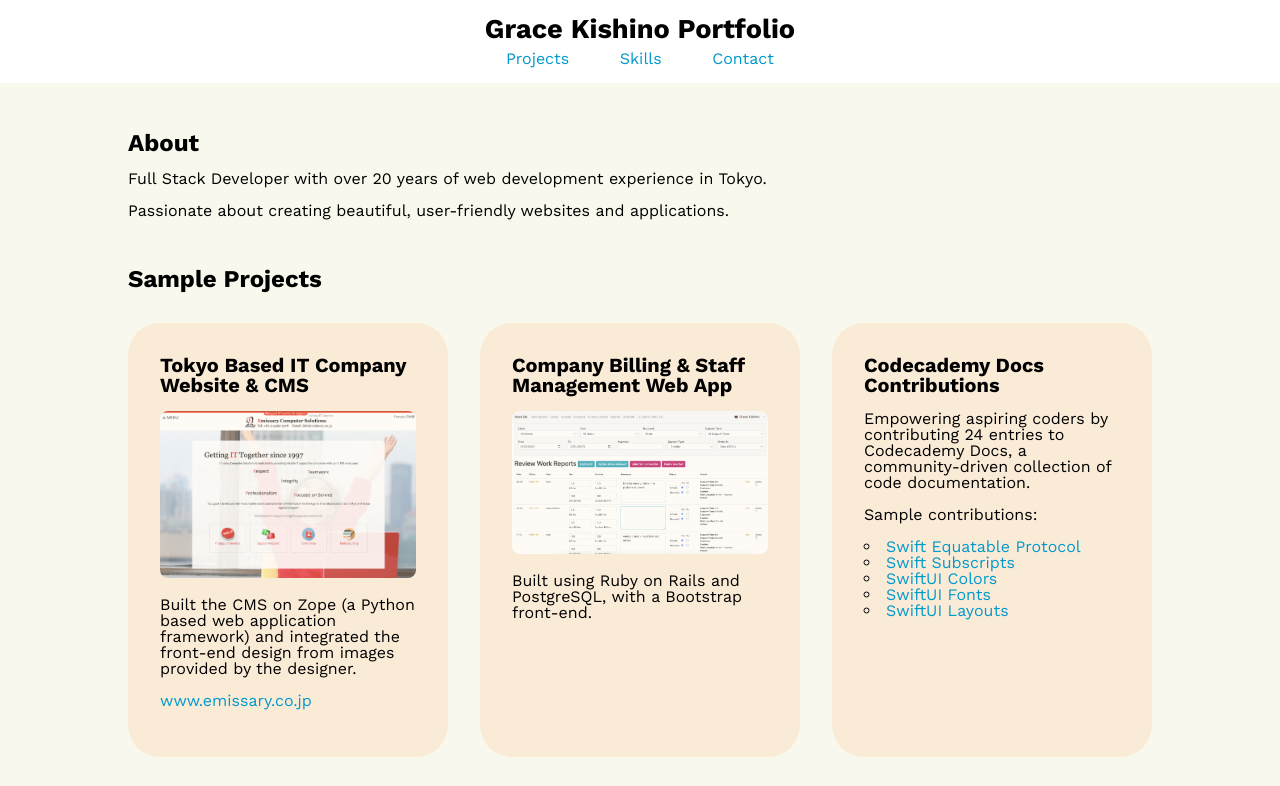
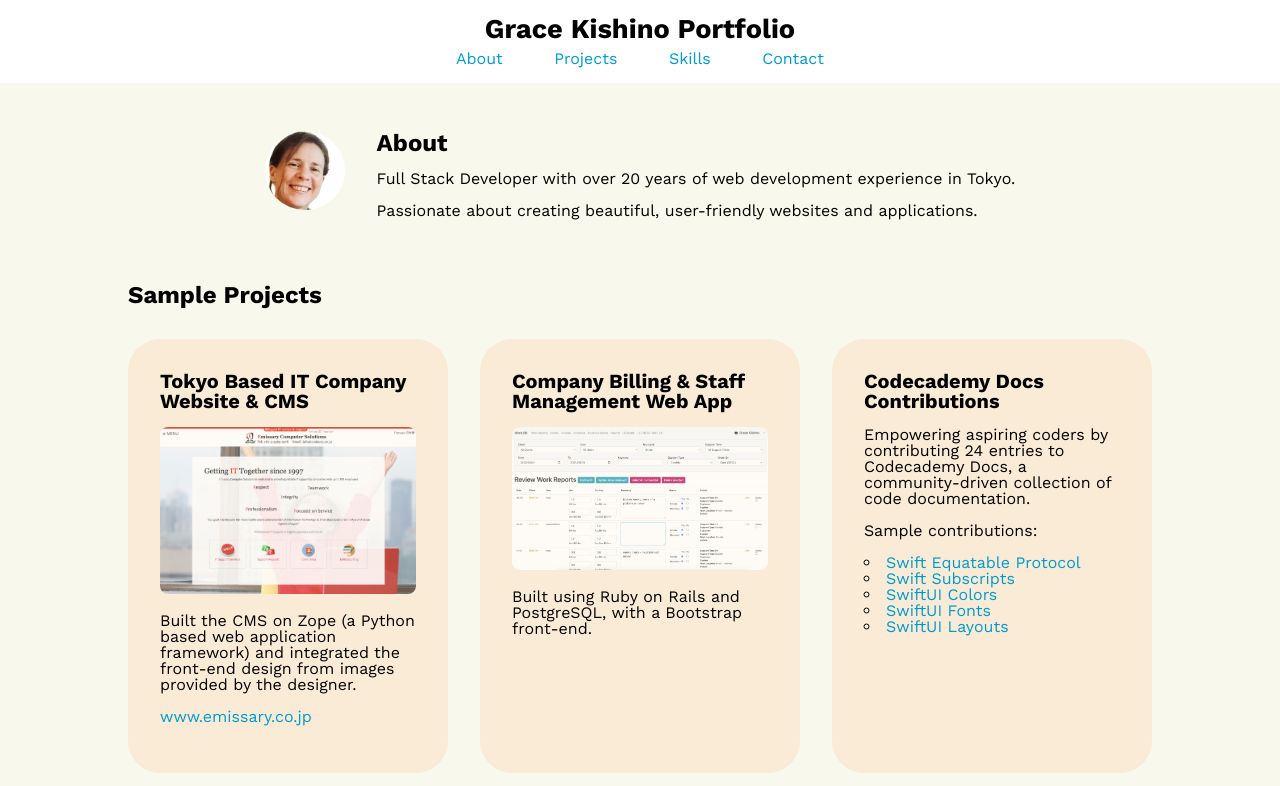
Before and after one commit to gracekishino/gracekishino.github.io, a plain HTML site: page index.html in a window 1280 px wide. Shown: the top 786 px of the page. Drawn offline with nearby package versions, Linux system fonts and the light colour scheme.

Commit message:
Add profile photo

```diff
--- a/index.html
+++ b/index.html
@@ -13,6 +13,7 @@
             <h1>Grace Kishino Portfolio</h1>
             <nav>
                 <ul>
+                    <li><a href="#about">About</a></li>
                     <li><a href="#projects">Projects</a></li>
                     <li><a href="#skills">Skills</a></li>
                     <li><a href="#contact">Contact</a></li>
@@ -23,9 +24,14 @@
         <main>
 
             <section id="about">
-                <h2>About</h2>
-                <p>Full Stack Developer with over 20 years of web development experience in Tokyo.</p>
-                <p>Passionate about creating beautiful, user-friendly websites and applications.</p>
+                <div>
+                    <img src="images/grace-kishinio.png" alt="Grace Kishino" />
+                </div>
+                <div>
+                    <h2>About</h2>
+                    <p>Full Stack Developer with over 20 years of web development experience in Tokyo.</p>
+                    <p>Passionate about creating beautiful, user-friendly websites and applications.</p>
+                </div>
             </section>
 
             <section id="projects">
--- a/style.css
+++ b/style.css
@@ -5,7 +5,7 @@ html {
     color: black;
     background-color: #f8f8ec;
     scroll-behavior: smooth;
-    scroll-padding-top: 6rem;
+    scroll-padding-top: 7rem;
 }
 
 h1 {
@@ -53,7 +53,7 @@ header {
 
 nav {
     margin: 0 auto;
-    max-width: 300px;
+    max-width: 400px;
 }
 
 nav ul {
@@ -71,6 +71,23 @@ nav ul li {
 #about, #projects, #skills, #contact {
     margin: 3rem auto;
     width: 80%;
+}
+
+#about {
+    display: flex;
+    flex-wrap: wrap;
+    justify-content: center;
+}
+
+#about img {
+    width: 5rem;
+    border-radius: 50%;
+    margin-right: 2rem;
+    margin-bottom: 1rem;
+}
+
+#about {
+    max-width: 800px;
 }
 
 #skills, #contact {
```
Also changed, not shown: images/grace-kishinio.png (added).
